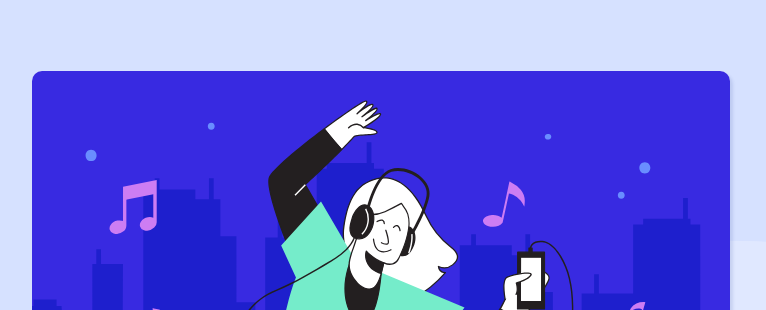
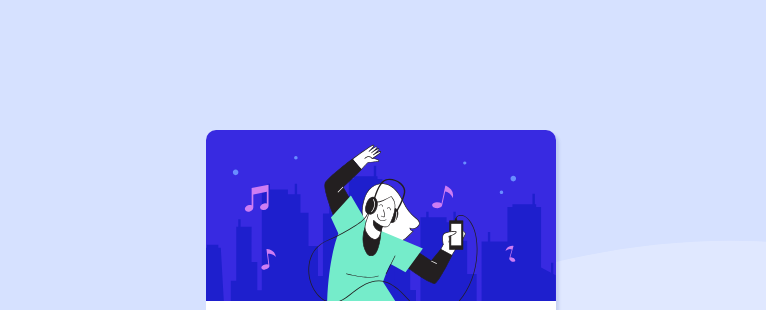
Before and after one commit to malyrudy/Order-Summary-Card, a plain HTML site: page index.html in a window 1280 px wide. Shown: the top 310 px of the page, without its empty margins (259-1025 px from the left). Drawn offline with Linux system fonts and the light colour scheme.

Commit message:
max-width added to @media

```diff
--- a/styles.css
+++ b/styles.css
@@ -140,4 +140,7 @@ h1 {
         background: url(./images/pattern-background-desktop.svg) no-repeat center/cover;
         height: 50vh;
     }
+    .container {
+        max-width: 350px;
+    }
 }
```
Also changed, not shown: 1 other file.
